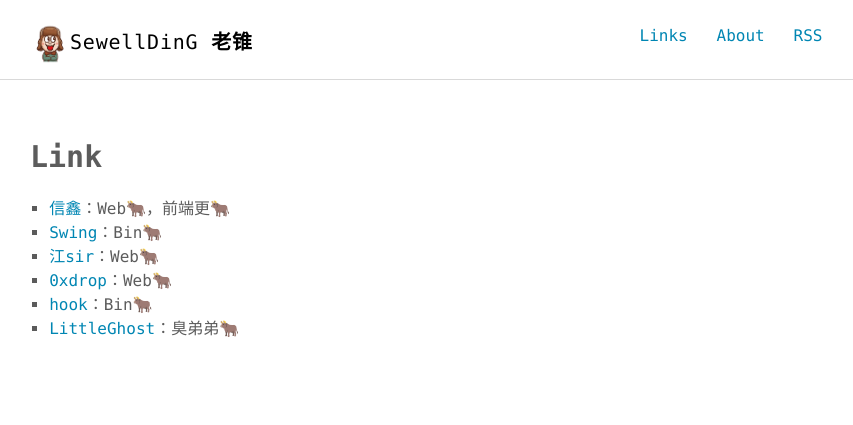
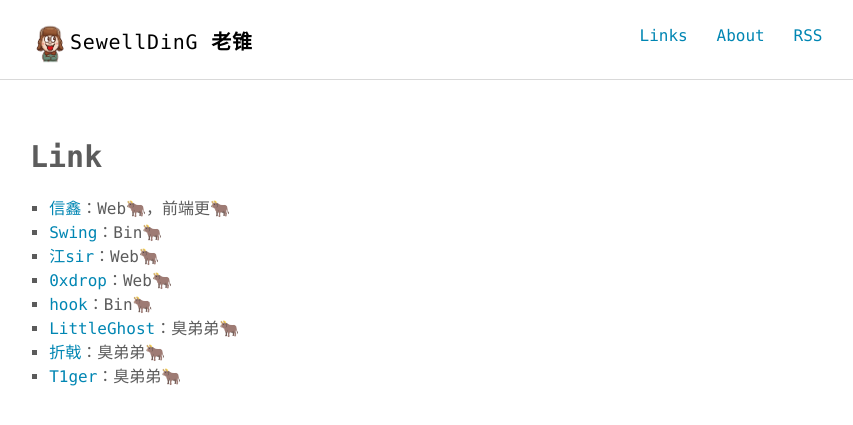
Before and after one commit to SewellDinG/sewellding.github.io, a Jekyll site: the page built from link.md, in a window 1280 px wide. Shown: the top 425 px of the page, without its empty margins (209-1062 px from the left). Built offline with Jekyll 4.4.1, drawn with Linux system fonts in a browser that asks for light colours.

Commit message:
Update Links

```diff
--- a/link.md
+++ b/link.md
@@ -10,3 +10,5 @@ permalink: /link/
 - [0xdrop](https://drops.org.cn)：Web🐂
 - [hook](http://weeklyalgo.codes)：Bin🐂
 - [LittleGhost](https://blog.littleghost.ml)：臭弟弟🐂
+- [折戟](https://www.raosong.cc)：臭弟弟🐂
+- [T1ger](https://canbaoafeizai.github.io/)：臭弟弟🐂
```
